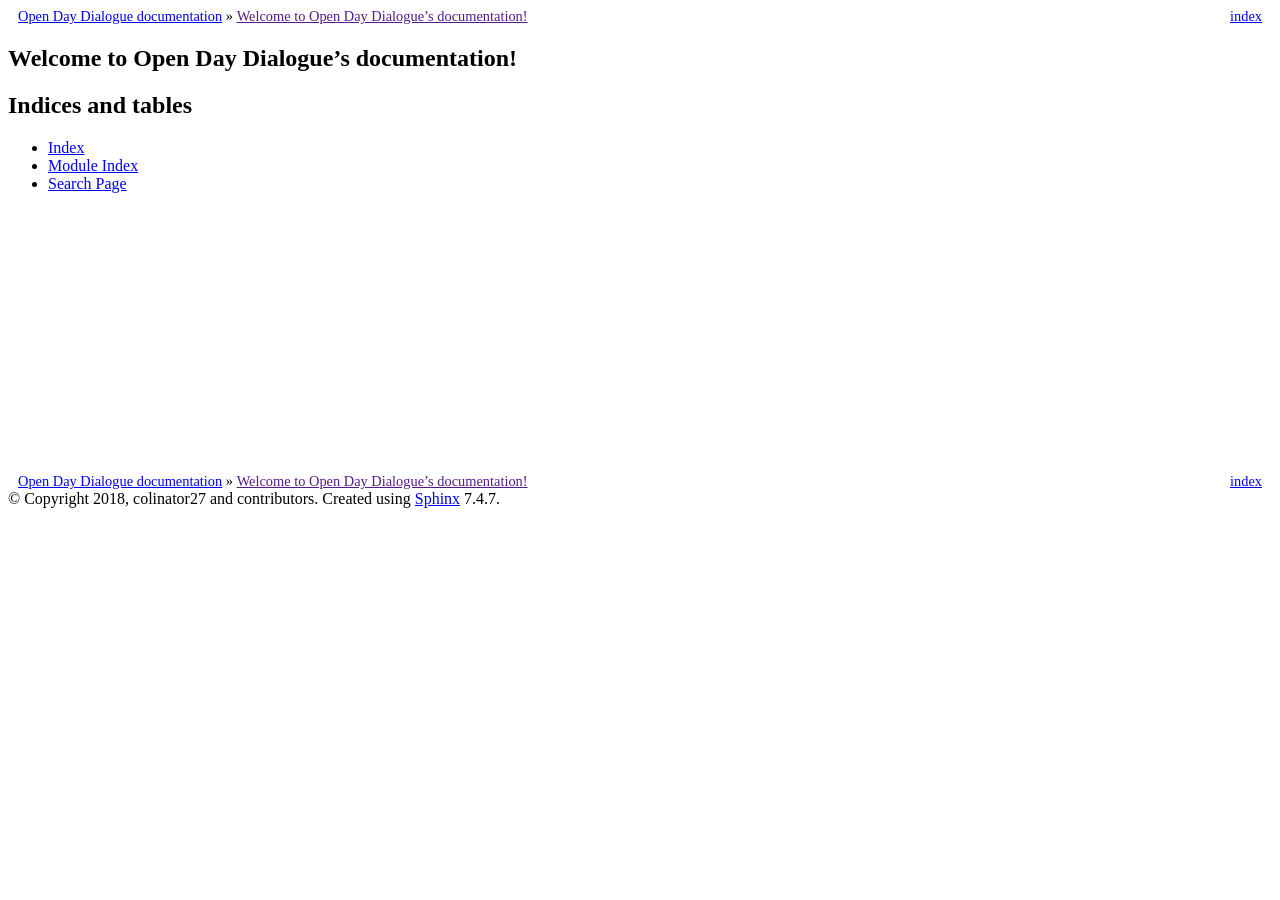
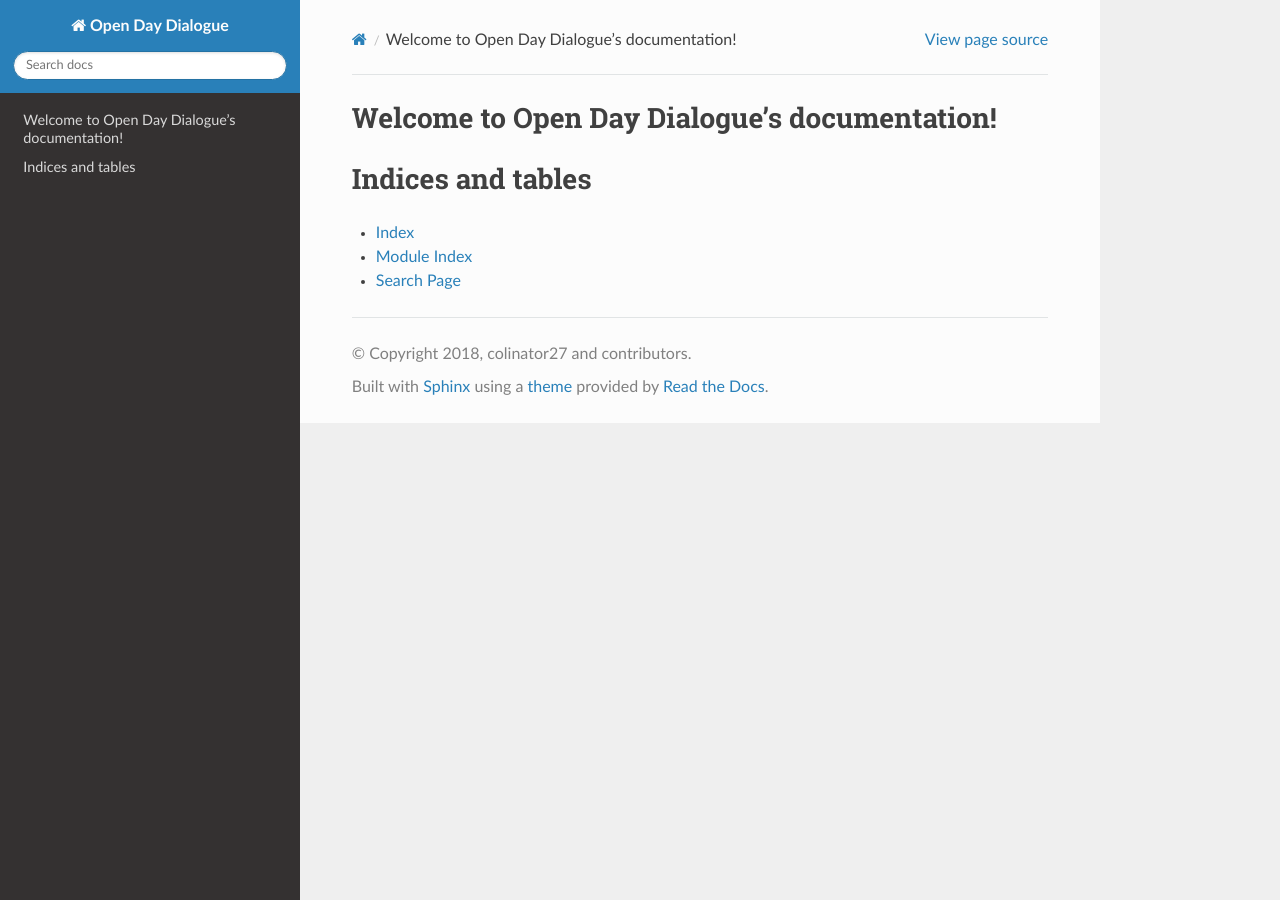
Before and after one commit to colinator27/open-day-dialogue-misc, a Sphinx documentation site: the page built from docs/source/index.rst, in a window 1280 px wide. Built offline with Sphinx 7.4.7 and the Read the Docs theme 2.0.0, drawn with Linux system fonts in a browser that asks for light colours.

Commit message:
Update theme

```diff
--- a/docs/source/conf.py
+++ b/docs/source/conf.py
@@ -74,7 +74,8 @@ pygments_style = 'sphinx'
 # The theme to use for HTML and HTML Help pages.  See the documentation for
 # a list of builtin themes.
 #
-html_theme = 'basic'
+html_theme = 'sphinx_rtd_theme'
+html_theme_path = ["_themes", ]
 
 # Theme options are theme-specific and customize the look and feel of a theme
 # further.  For a list of options available for each theme, see the
```
